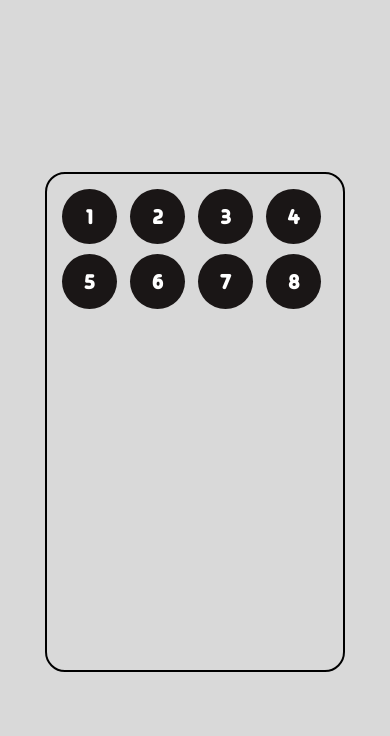
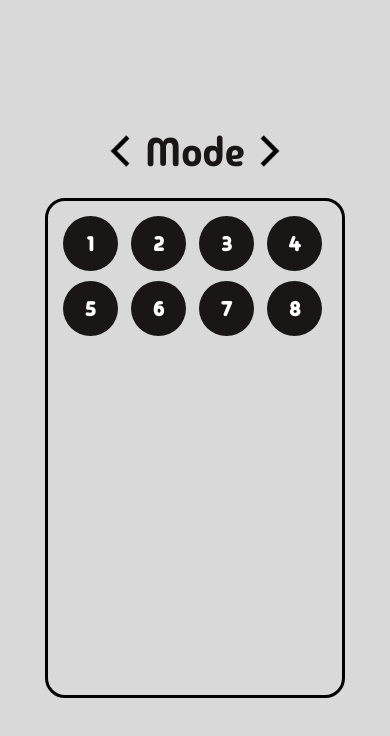
Before and after one commit to VictorHSandi/dot-game, a React Native app: screen /LevelMenu in a window 390 px wide. Shown: the top 736 px of the page. Built offline with nearby package versions, Linux system fonts and the light colour scheme.

Commit message:
Header container with buttons

```diff
--- /dev/null
+++ b/components/ArrowButton.js
@@ -0,0 +1,35 @@
+import {StyleSheet, Image, Pressable} from 'react-native'
+
+export default {
+    ArrowButtonLeft: function() {
+        return(
+            <Pressable>
+                <Image
+                style={styles.buttonLeft}
+                source={require('../assets/backarrow.png')}/>
+            </Pressable>
+        );
+    },
+    ArrowButtonRight: function () {
+        return(
+            <Pressable>
+                <Image
+                style={styles.buttonRight}
+                source={require('../assets/backarrow.png')}/>
+            </Pressable>
+        );
+    }
+}
+
+
+const styles = StyleSheet.create({
+    buttonLeft: {
+        width: 50,
+        height: 50,
+    },
+    buttonRight: {
+        width: 50,
+        height: 50,
+        transform: [{rotate: '180deg'}]
+    }
+});
--- a/views/LevelMenu.js
+++ b/views/LevelMenu.js
@@ -1,6 +1,9 @@
-import { StyleSheet, Text, View, Pressable } from 'react-native';
+import { StyleSheet, Image, Text, View, Pressable } from 'react-native';
 import React, { useState } from "react";
 import { useFonts } from 'expo-font';
+import ArrowButton from '../components/ArrowButton'
+
+const { ArrowButtonLeft, ArrowButtonRight } = ArrowButton;
 
 export default function LevelMenu({navigation}) {
     //custom fonts
@@ -9,7 +12,7 @@ export default function LevelMenu({navigation}) {
     };
     const [isLoaded]= useFonts(customFonts);
     //keep track of what difficult is loaded atm (grey out arrows when needed)
-    const [loadedDifficulty] = useState(['easy', 'medium'])
+    const [loadedDifficulty] = useState(['easy', 'medium', 'hard'])
     //placeholder data (just level title and levels)
     const levelData = {
         difficulty: {
@@ -18,7 +21,8 @@ export default function LevelMenu({navigation}) {
             ],
             medium: [
                 {levelNums: ["1", "2", "3"]}
-            ]
+            ],
+            hard: [],
         }
     }
 
@@ -26,22 +30,15 @@ export default function LevelMenu({navigation}) {
     if(isLoaded) {
         return(
             <View style={styles.container}>
-                {/* <DifficultyHeader title={difficulty[0]}/> */}
-                {/* <View style={styles.levelsContainer}>
+               {/* header */}
+               <View style={styles.headerContainer}>
+                    <ArrowButtonLeft />
+                    <Text style={styles.title}>Mode</Text>
+                    <ArrowButtonRight />
+               </View>
 
-                    <View style={styles.levelsRows}>
-                        <LevelButton onPress={()=> navigation.navigate('Game')} title="1" style={styles.levelButton}></LevelButton>
-                        <LevelButton onPress={()=> navigation.navigate('Game')} title="2" style={styles.levelButton}></LevelButton>
-                        <LevelButton onPress={()=> navigation.navigate('Game')} title="2" style={styles.levelButton}></LevelButton>
-                        <LevelButton onPress={()=> navigation.navigate('Game')} title="2" style={styles.levelButton}></LevelButton>
-                    </View>
-
-                    <View style={styles.levelsRows}>
-                        <LevelButton onPress={()=> navigation.navigate('Game')} title="2" style={styles.levelButton}></LevelButton>
-                        <LevelButton onPress={()=> navigation.navigate('Game')} title="2" style={styles.levelButton}></LevelButton>
-                    </View>
-                </View> */}
-                <View style={styles.levelsContainer}>
+               {/* load buttons */}
+                <View id='buttons' style={styles.levelsContainer}>
                     {levelsBuilder(levelData.difficulty.easy)}
                 </View>
             </View>
@@ -86,11 +83,14 @@ const LevelButton = ({title}) => {
         </Pressable>
     );
 };
+
+
 const styles = StyleSheet.create({
     title: {
         fontSize: 40,
         fontFamily: 'MadimiOne-Regular',
         color: '#1A1616',
+
     },
     container: {
         flex: 1,
@@ -101,7 +101,7 @@ const styles = StyleSheet.create({
 
     },
     levelsContainer: {
-        borderWidth: 2,
+        borderWidth: 3,
         borderColor: 'black',
         borderRadius: 20,
         flexDirection: 'column',
@@ -110,6 +110,9 @@ const styles = StyleSheet.create({
         padding: 10,
         height: 500,
         width: 300
+    },
+    headerContainer: {
+        flexDirection: 'row',
     },
     levelsRows: {
         flexDirection: 'row',
@@ -134,4 +137,4 @@ const styles = StyleSheet.create({
         fontWeight: 'bold',
         fontFamily: 'MadimiOne-Regular'
     },
-})
+});
```
